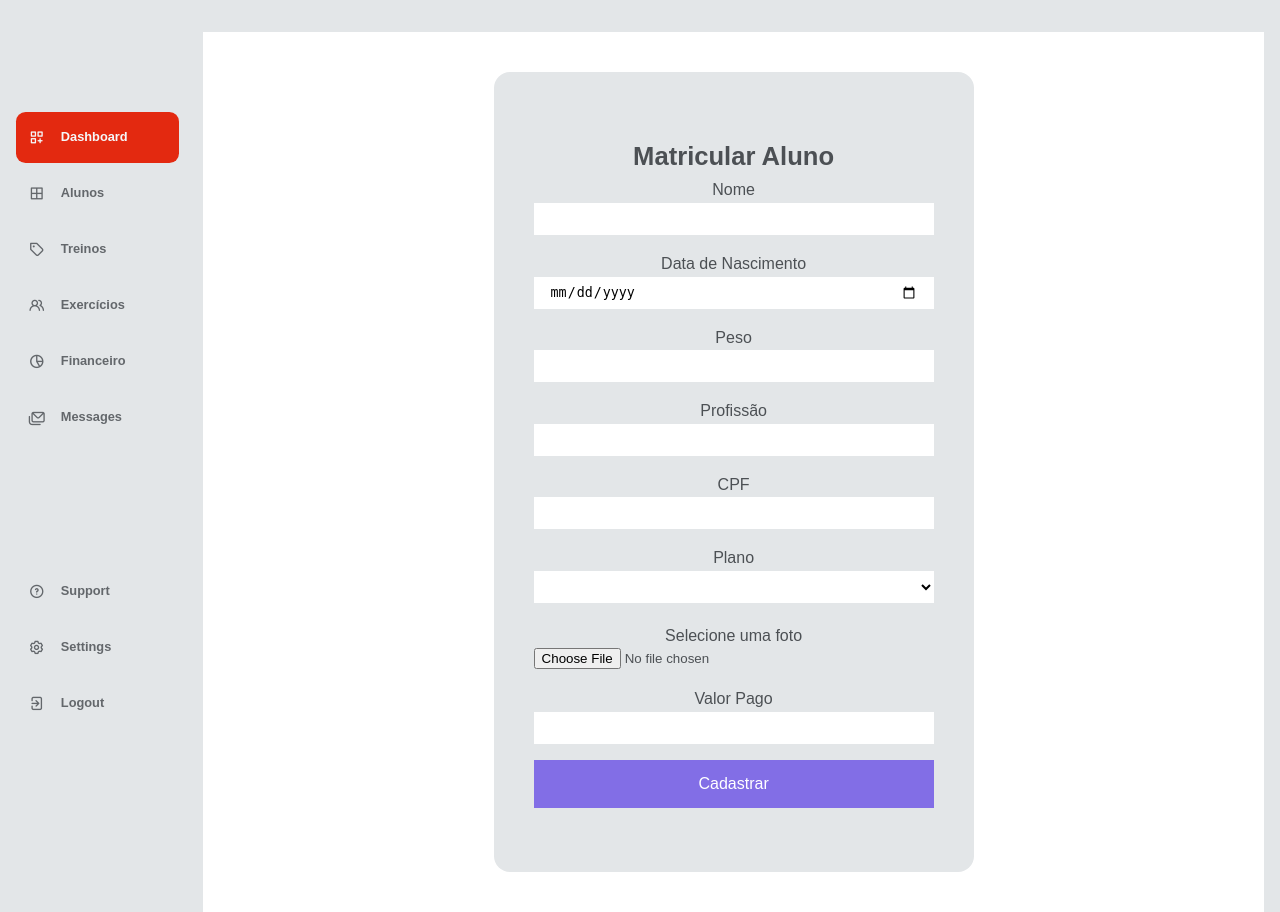
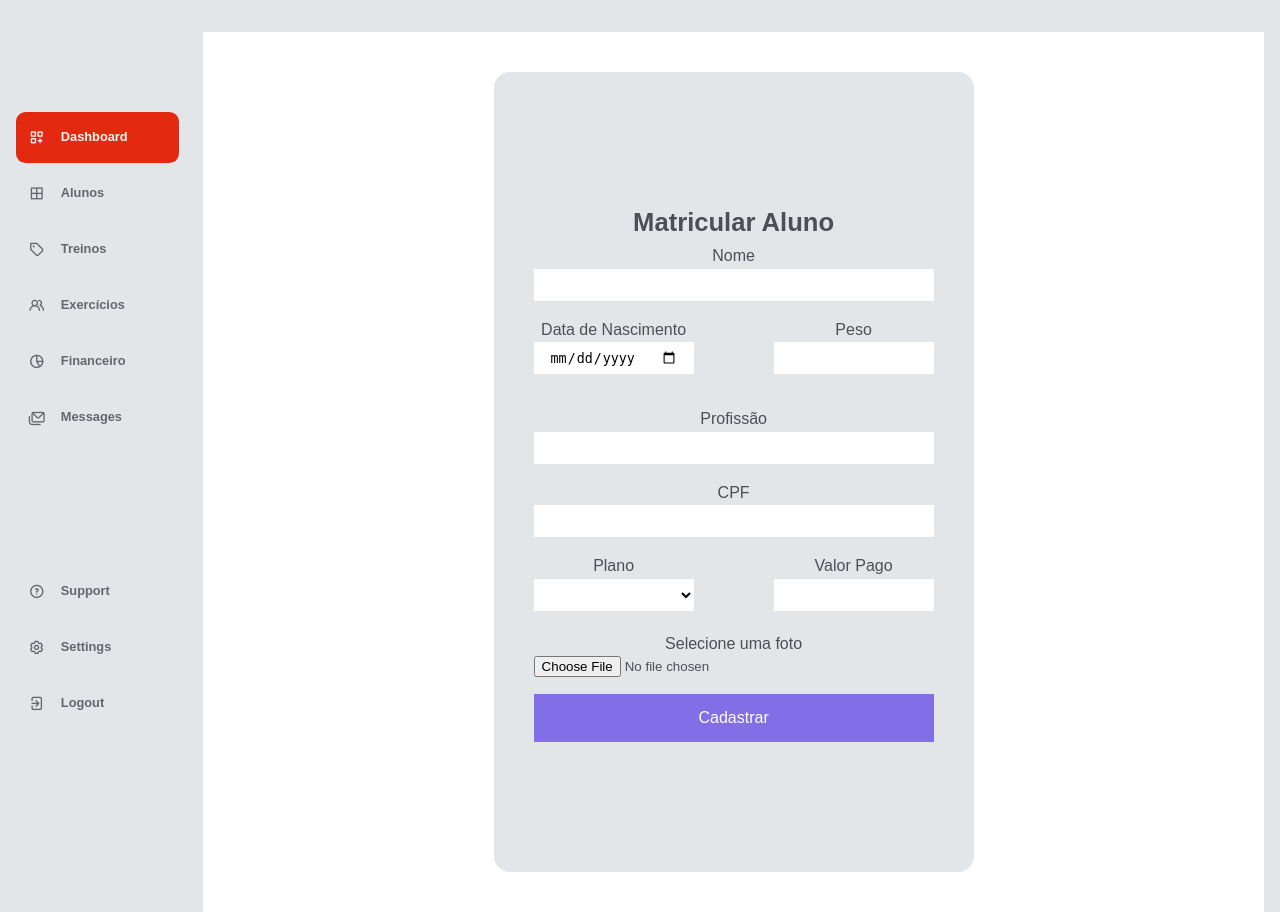
Before and after one commit to geovanipaz/projeto_corefit, a PHP site: page /projeto_corefit/alunos/add in a window 1280 px wide. Shown: the part 63-975 px from the top of the page. Run offline with PHP 8.4, Linux system fonts and the light colour scheme; some libraries are stand-ins or nearby versions.

Commit message:
semad 09/12

```diff
--- a/Views/Alunos/matriculaAluno.php
+++ b/Views/Alunos/matriculaAluno.php
@@ -5,48 +5,64 @@
 
 <section class="main-AddAluno">
     <div class="card-AddAluno">
+        <div id="sucesso-addAluno" class="addAluno_sucesso">
+            <h4>Aluno Cadastrado com Sucesso!</h4>
 
+            <div class="sucesso-links">
+                <a href="">Página Principal</a>
+                <a href="">Acessar Aluno</a>
+            </div>
+        </div>
         <h2>Matricular Aluno</h2>
         <div id="alert__error" class="aviso">
-            <div class="avisoerro text-center"></div>
+            <!--<div class="avisoerro text-center"></div>-->
         </div>
         <form action="" class="formAddAluno" id="addAlunoForm">
             <div class="form-control">
                 <label for="">Nome</label>
-                <input type="text" class="aluno-input" name="nome">
+                <input type="text" class="aluno-input" name="nome" id="nome">
+            </div>
+            <div class="form-control-small">
+                <div>
+                    <label for="">Data de Nascimento</label>
+                    <input type="date" class="aluno-input-small" name="nascimento" id="nascimento">
+                </div>
+                <div>
+                    <label for="">Peso</label>
+                    <input type="number" class="aluno-input-small" name="peso" id="peso">
+                </div>
             </div>
             <div class="form-control">
-                <label for="">Data de Nascimento</label>
-                <input type="date" class="aluno-input" name="nascimento">
-            </div>
-            <div class="form-control">
-                <label for="">Peso</label>
-                <input type="number" class="aluno-input" name="peso">
+
             </div>
             <div class="form-control">
                 <label for="">Profissão</label>
-                <input type="text" class="aluno-input" name="profissao">
+                <input type="text" class="aluno-input" name="profissao" id="profissao">
             </div>
             <div class="form-control">
                 <label for="">CPF</label>
-                <input type="text" class="aluno-input" name="cpf">
+                <input type="text" class="aluno-input" name="cpf" id="cpf">
             </div>
-            <div class="form-control">
-                <label for="">Plano</label>
-                <select name="plano" id="" class="aluno-input">
-                    <option selected value="mensal">Mensal</option>
-                    <option value="trimestral">Trimestral</option>
-                    <option value="anual">Anual</option>
-                </select>
+            <div class="form-control-small">
+                <div>
+                    <label for="">Plano</label>
+                    <select name="plano" id="" class="aluno-input-small">
+                        <option selected value="mensal">Mensal</option>
+                        <option value="trimestral">Trimestral</option>
+                        <option value="anual">Anual</option>
+                    </select>
+                </div>
+                <div>
+                    <label for="">Valor Pago</label>
+                    <input type="number" class="aluno-input-small" name="pagamento" id="pagamento">
+                </div>
             </div>
+
             <div class="form-control">
                 <label for="">Selecione uma foto</label>
-                <input type="file" name="foto-aluno">
+                <input type="file" name="foto-aluno" id="foto-aluno">
             </div>
-            <div class="form-control">
-                <label for="">Valor Pago</label>
-                <input type="number" class="aluno-input" name="pagamento">
-            </div>
+
             <input type="hidden" name="acao" value="addaluno">
             <button type="submit" name="submit" class="btn-confirmarMatricula">Cadastrar</button>
         </form>
--- a/constants.php
+++ b/constants.php
@@ -10,4 +10,4 @@ define('DB_HOST', 'localhost');
 define('DB_USER', 'root');
 define('DB_PASS', '');
 //define('DB_NAME', 'django_db');
-define('DB_NAME', 'core_fit');
+define('DB_NAME', 'core_fit2');
--- a/src/style.css
+++ b/src/style.css
@@ -768,6 +768,14 @@ table tbody tr div{
     margin-bottom: 1rem;
 }
 
+.form-control-small {
+    display: flex;
+    position: relative;
+    margin-bottom: 1rem;
+    flex-direction: row;
+    gap: 5rem;
+}
+
 .form-control .alert__error_form {
     background-color: var(--color-primary-red);
     text-align: center;
@@ -917,9 +925,45 @@ table tbody tr div{
     height: 2rem;
 }
 
+.aluno-input-small{
+    background-color: white;
+    padding: 1rem;
+    width: 10rem;
+    height: 2rem;
+}
+
 .btn-confirmarMatricula{
     background-color: var(--color-primary);
     color: white;
     font-size: 1rem;
     height: 3rem;
 }
+
+#sucesso-addAluno{
+
+    text-align: center;
+    position: relative;
+    margin-top: -5rem;
+    width: 25rem;
+    height: 5rem;
+    background-color: green;
+    border-radius: var(--radius-1);
+}
+
+.addAluno_sucesso{
+    display: none;
+}
+#sucesso-addAluno h4{
+    color: white;
+}
+
+.sucesso-links{
+    display: flex;
+    justify-content: center;
+    gap: 5rem;
+    margin-top: 1rem;
+}
+
+.sucesso-links a{
+    color: black;
+}
```
Also changed, not shown: src/js_alunos.js (+47 -9 lines), uploads/alunos/1765291842cachorro-quente-de-frango.jpg (added), uploads/alunos/1765296383680f97ed507acc1818ad69907731d7ab.jpg (added), uploads/alunos/1765296659lcq3202u4pd11.jpg (added), uploads/alunos/1765297175kfw9toj2ygs71.jpg (added), uploads/alunos/1765297628Chris_Bumstead_on_Gymshark.jpg (added).
